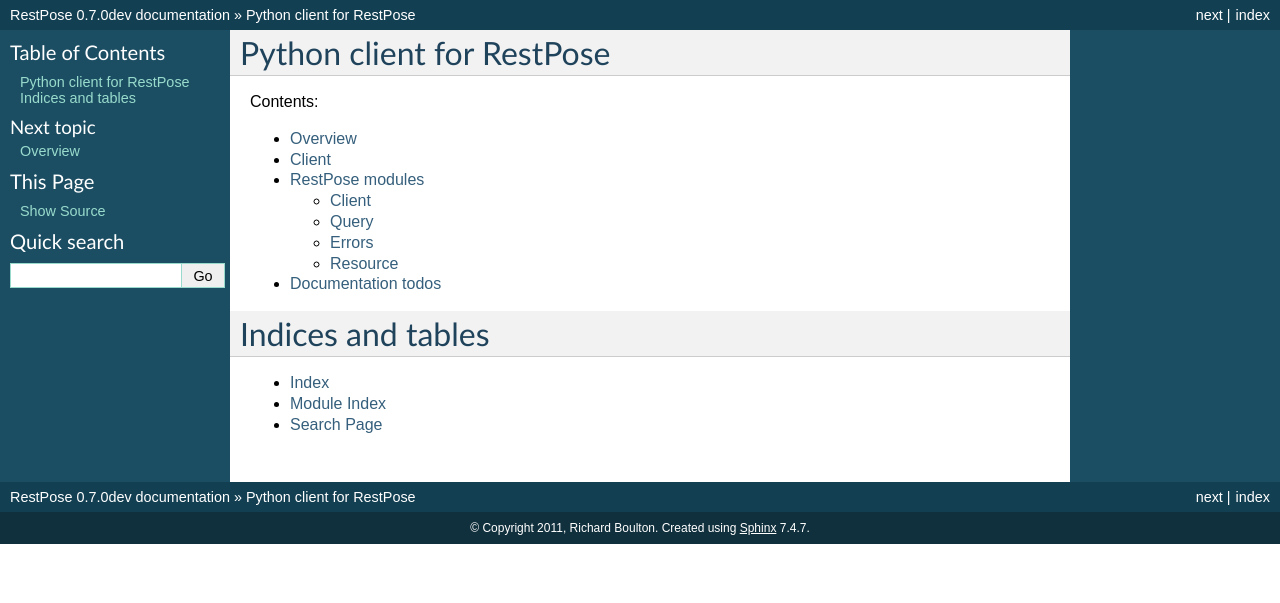
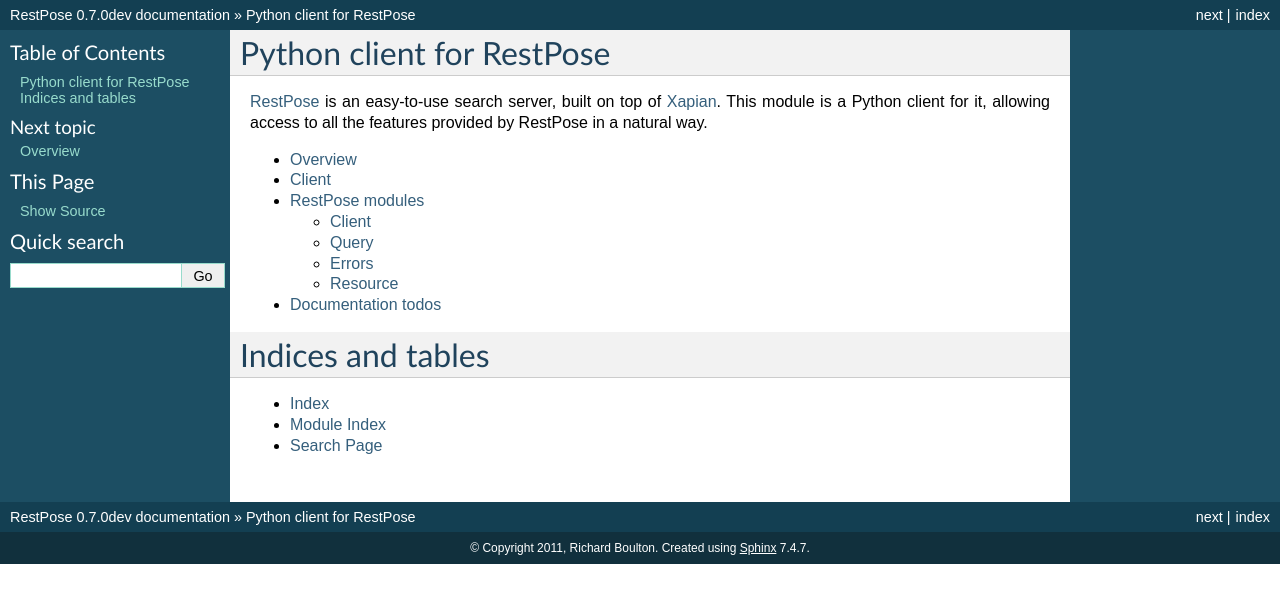
Before and after one commit to restpose/restpose-py, a Sphinx documentation site: the page built from docs/index.rst, in a window 1280 px wide. Shown: the top 603 px of the page. Built offline with Sphinx 7.4.7, drawn with Linux system fonts in a browser that asks for light colours.

Commit message:
Add introductory paragraph

```diff
--- a/docs/index.rst
+++ b/docs/index.rst
@@ -1,7 +1,10 @@
 Python client for RestPose
 ==========================
 
-Contents:
+`RestPose <http://restpose.readthedocs.org/>`_ is an easy-to-use search server,
+built on top of `Xapian <http://xapian.org/>`_.  This module is a Python client
+for it, allowing access to all the features provided by RestPose in a natural
+way.
 
 .. toctree::
    :maxdepth: 2
```
